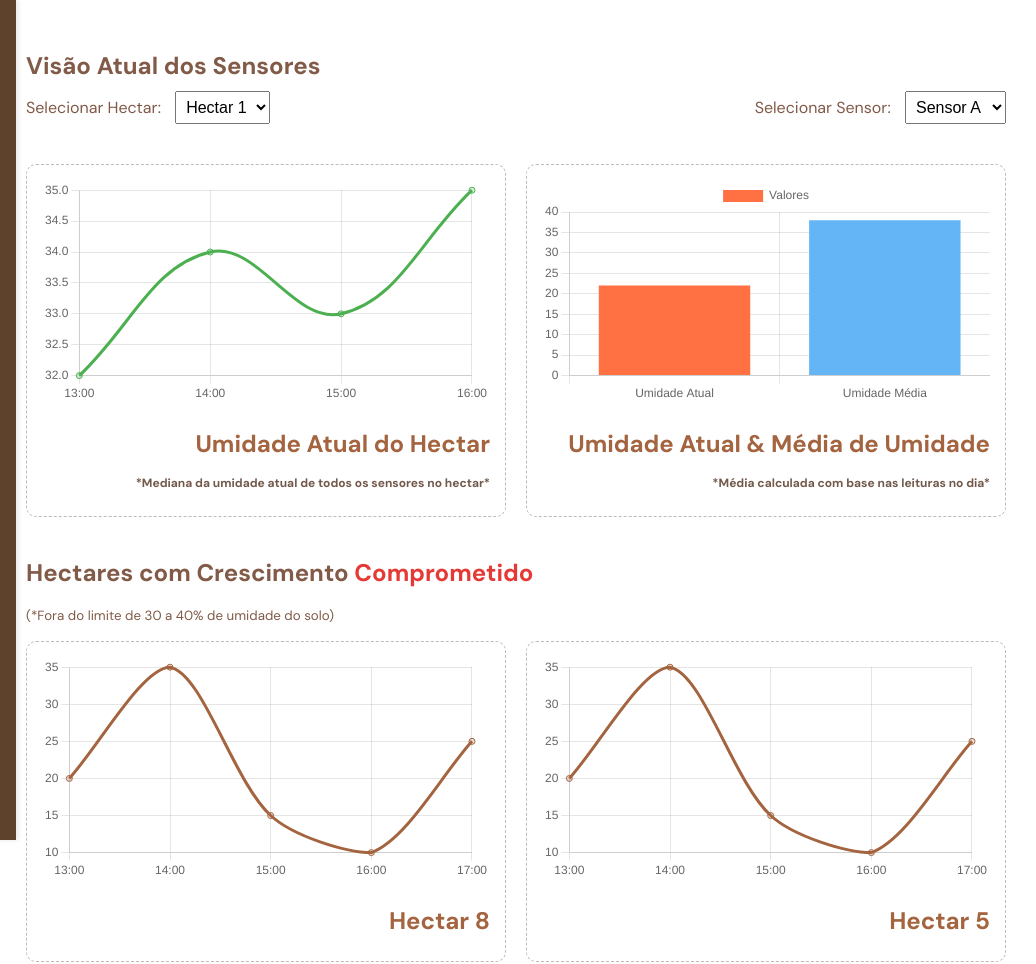
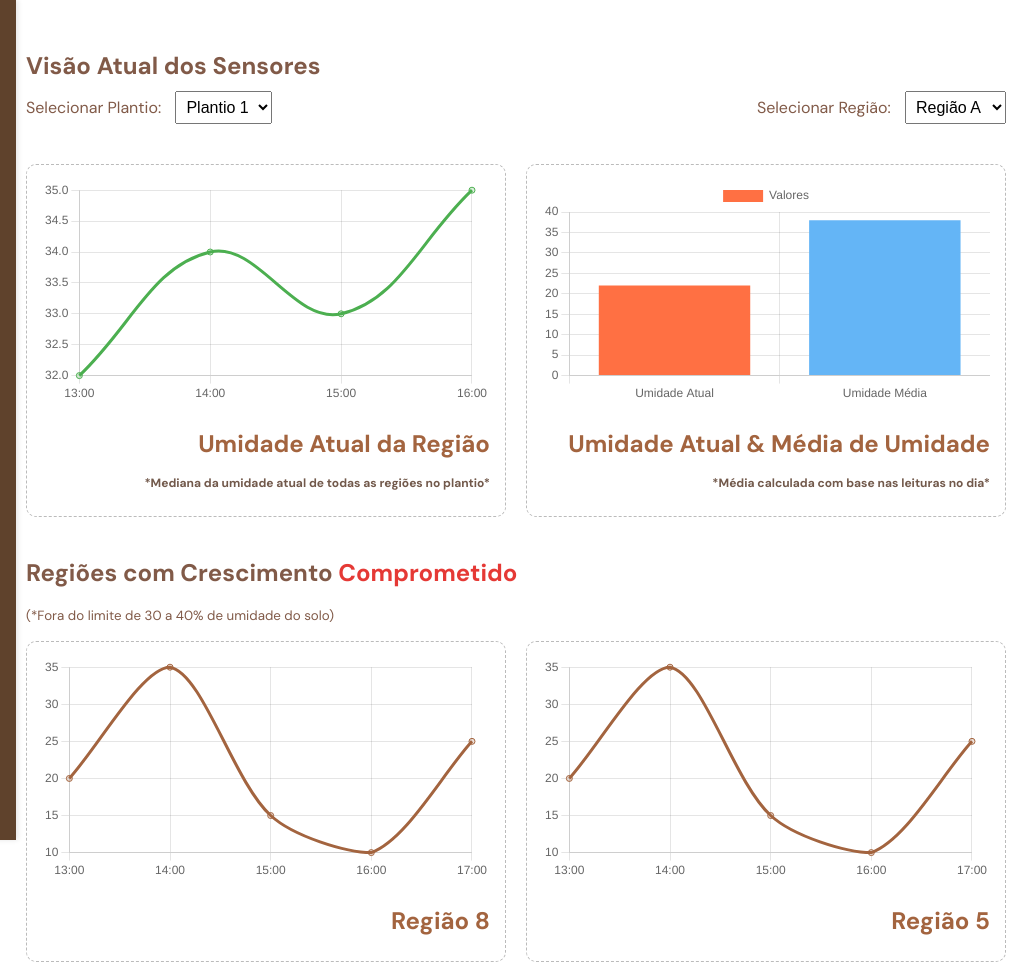
Before and after one commit to PedroClaudinoBarbosa/Lagotto, a plain HTML site: page Lagotto Site/public/dashboards.html in a window 1280 px wide. Shown: the top 964 px of the page, 244-1280 px from the left. Drawn offline with nearby package versions, Linux system fonts and the light colour scheme.

Commit message:
Atualizando a dashboard

```diff
--- a/Lagotto Site/public/dashboards.html
+++ b/Lagotto Site/public/dashboards.html
@@ -30,19 +30,19 @@
       <h2>Visão Atual dos Sensores</h2>
       <div class="selector-bar">
         <div>
-          <label for="hectarSelect">Selecionar Hectar:</label>
+          <label for="hectarSelect">Selecionar Plantio:</label>
           <select id="hectarSelect">
-            <option>Hectar 1</option>
-            <option>Hectar 2</option>
-            <option>Hectar 3</option>
+            <option>Plantio 1</option>
+            <option>Plantio 2</option>
+            <option>Plantio 3</option>
           </select>
         </div>
         <div>
-          <label for="sensorSelect">Selecionar Sensor:</label>
+          <label for="sensorSelect">Selecionar Região:</label>
           <select id="sensorSelect">
-            <option>Sensor A</option>
-            <option>Sensor B</option>
-            <option>Sensor C</option>
+            <option>Região A</option>
+            <option>Região B</option>
+            <option>Região C</option>
           </select>
         </div>
       </div>
@@ -50,8 +50,8 @@
       <div class="card-container">
         <div class="card">
           <canvas id="graficoUmidadeHectar"></canvas>
-          <h3>Umidade Atual do Hectar</h3>
-          <h4>*Mediana da umidade atual de todos os sensores no hectar*</h4>
+          <h3>Umidade Atual da Região</h3>
+          <h4>*Mediana da umidade atual de todas as regiões no plantio*</h4>
         </div>
         <div class="card">
           <canvas id="graficoSensor"></canvas>
@@ -63,27 +63,27 @@
 
 
     <div class="section">
-      <h2>Hectares com Crescimento <span class="alert">Comprometido</span></h2>
+      <h2>Regiões com Crescimento <span class="alert">Comprometido</span></h2>
       <p><small>(*Fora do limite de 30 a 40% de umidade do solo)</small></p>
       <div class="card-container">
         <div class="card">
           <canvas id="graficoHectar8"></canvas>
-          <h3>Hectar 8</h3>
+          <h3>Região 8</h3>
         </div>
         <div class="card">
           <canvas id="graficoHectar5"></canvas>
-          <h3>Hectar 5</h3>
+          <h3>Região 5</h3>
         </div>
       </div>
     </div>
 
     <div class="section">
-      <h2>Hectares em Estado de <span class="alert" style="color: #f48fb1;">Alerta</span></h2>
+      <h2>Regiões em Estado de <span class="alert" style="color: #f48fb1;">Alerta</span></h2>
       <p><small>(*Perto do limite de 30 a 40% de umidade do solo)</small></p>
       <div class="card-container">
         <div class="card">
           <canvas id="graficoHectar1"></canvas>
-          <h3>Hectar 1</h3>
+          <h3>Região 1</h3>
         </div>
       </div>
     </div>
@@ -135,7 +135,7 @@
     new Chart(document.getElementById('graficoProblemas'), {
       type: 'bar',
       data: {
-        labels: ['Hectare 1', 'Hectare 2', 'Hectare 3', 'Hectare 4', 'Hectare 5', 'Hectare 6', 'Hectare 7', 'Hectare 8', 'Hectare 9'],
+        labels: ['Região 1', 'Região 2', 'Região 3', 'Região 4', 'Região 5', 'Região 6', 'Região 7', 'Região 8', 'Região 9'],
         datasets: [{
           label: 'Problemas (%)',
           data: [30, 15, 10, 35, 25, 10, 12, 8, 6],
```
